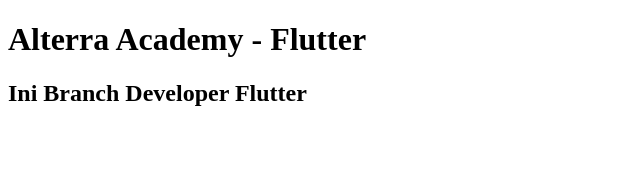
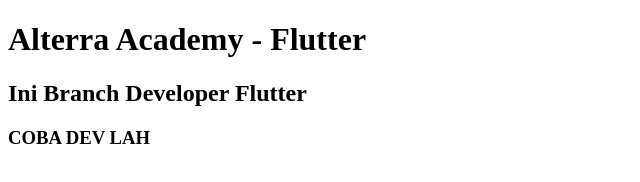
Before and after one commit to ikimukti/section2-alterra-learn-git, a plain HTML site: page index.html in a window 1280 px wide. Shown: the whole page, without its empty margins (0-640 px from the left). Drawn offline with Linux system fonts and the light colour scheme.

Commit message:
Menambahkan h3 testing

```diff
--- a/index.html
+++ b/index.html
@@ -9,5 +9,6 @@
 <body>
     <h1>Alterra Academy - Flutter</h1>
     <h2>Ini Branch Developer Flutter</h2>
+    <h3>COBA DEV LAH</h3>
 </body>
 </html>
```
